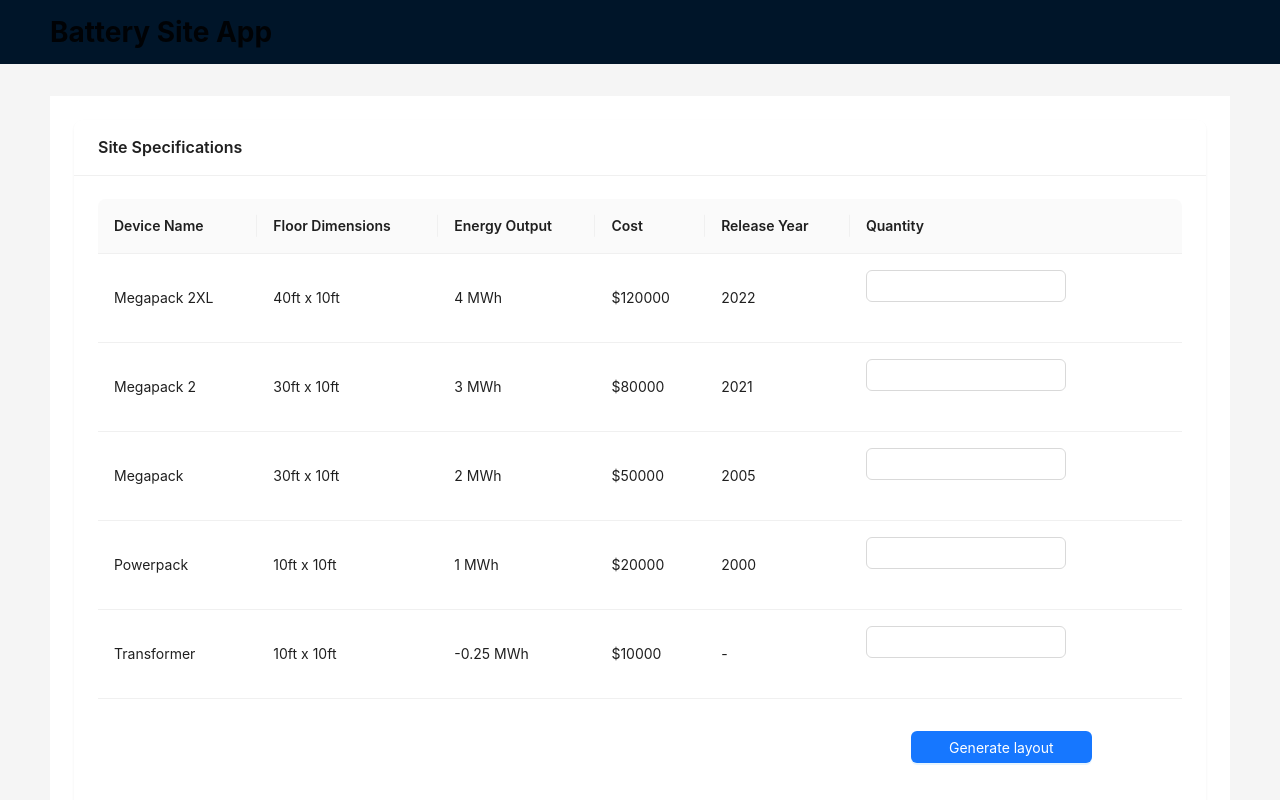
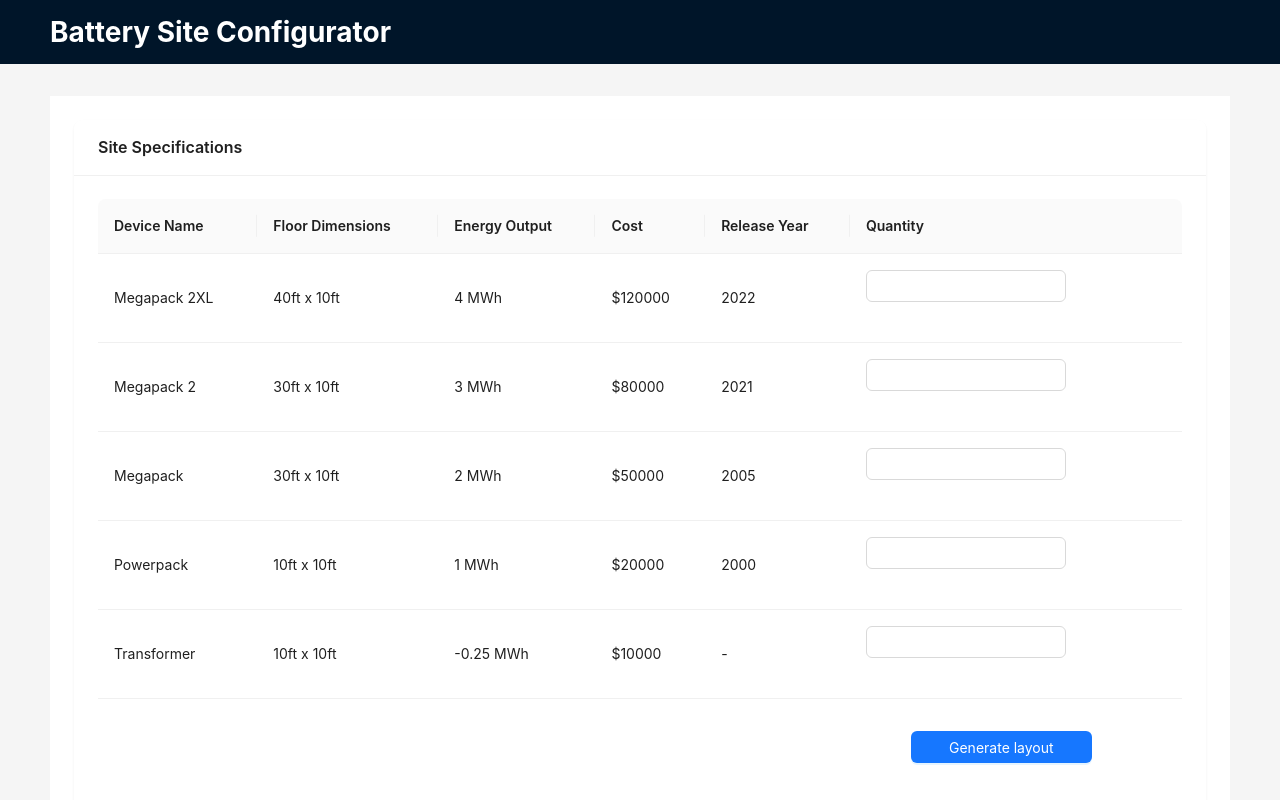
Before and after one commit to ameyakamat21/industrial-battery-site-layout, a React (Create React App) app in the folder battery-site-layout-app/: page / in a window 1280 px wide. Shown: the top 800 px of the page. Built offline with nearby package versions, Linux system fonts and the light colour scheme.

Commit message:
Fixed overflow scroll for layout panel

```diff
--- a/battery-site-layout-app/src/App.js
+++ b/battery-site-layout-app/src/App.js
@@ -41,8 +41,8 @@
         }}
       >
         <div className="demo-logo" />
-        <h1>
-          Battery Site App
+        <h1 style={{color: "white"}}>
+          Battery Site Configurator
         </h1>
       </Header>
 
--- a/battery-site-layout-app/src/Box.js
+++ b/battery-site-layout-app/src/Box.js
@@ -4,7 +4,6 @@
 const {PIXELS_PER_FOOT,MAX_WIDTH_FEET} = require('./Constants');
 
 export const Box = ({ id, left, top, hideSourceOnDrag, children, dimensions }) => {
-  console.log("Box l=" + dimensions["length"] + ", w=" + dimensions["width"])
   var style = {
     position: 'absolute',
     border: '1px dashed gray',
--- a/battery-site-layout-app/src/DragAndDropContainer.js
+++ b/battery-site-layout-app/src/DragAndDropContainer.js
@@ -10,10 +10,11 @@
 console.log("PIXELS_PER_FOOT: " + PIXELS_PER_FOOT + ", MAX_WIDTH_FEET: " + MAX_WIDTH_FEET);
 
 const styles = {
-  height: MAX_WIDTH_FEET*PIXELS_PER_FOOT*2,
+  height: MAX_WIDTH_FEET*PIXELS_PER_FOOT,
   width: MAX_WIDTH_FEET*PIXELS_PER_FOOT,
   border: "1px solid black",
-  position: "relative"
+  position: "relative",
+  textAlign: "center",
 };
 
 function genrateBoxProperties(formInput) {
@@ -61,7 +62,10 @@
 }
 
 export const DragAndDropContainer = ({ snapToGrid, formInput }) => {
+  console.log("generating boxes: " + JSON.stringify(formInput));
+
   const [boxes, setBoxes] = useState(genrateBoxProperties(formInput));
+  console.log("boxes generated: " + Object.keys(boxes));
 
   const moveBox = useCallback(
     (id, left, top) => {
--- a/battery-site-layout-app/src/OutputPanel.jsx
+++ b/battery-site-layout-app/src/OutputPanel.jsx
@@ -18,7 +18,7 @@
             <Content style={{ minHeight: 280 }}>
                 <Row gutter={16}>
                     <Col span={16}>
-                        <Card  title="Site Layout" bordered={false} >
+                        <Card  title="Site Layout" bordered={false} style={{overflow: "auto"}}>
                             <DragAndDropPanel formInput={outputPanelState["formValues"]}></DragAndDropPanel>
                         </Card>
                     </Col>
```
